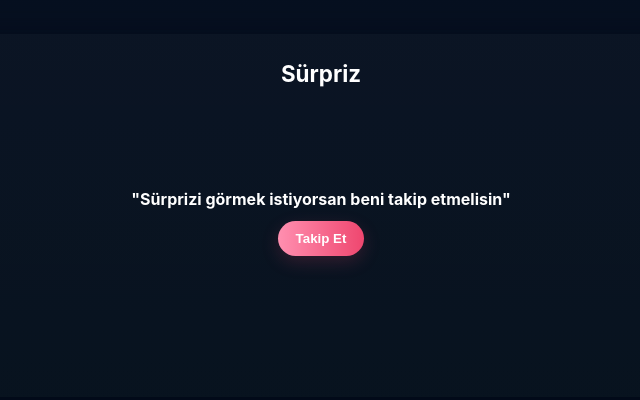
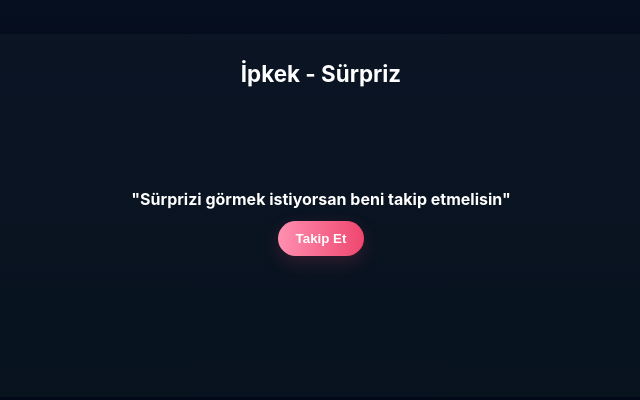
Before and after one commit to canerakinn/suprise, a plain HTML site: page index.html in a window 1280 px wide. Shown: the part 185-585 px from the top of the page, without its empty margins (319-959 px from the left). Drawn offline with Linux system fonts and the light colour scheme.

Commit message:
Update header text to include 'İpkek'

```diff
--- a/index.html
+++ b/index.html
@@ -45,7 +45,7 @@
 <body>
   <div class="wrap">
     <div class="card">
-      <h1>Sürpriz</h1>
+      <h1>İpkek - Sürpriz</h1>
 
       <div id="stage" class="stage">
         <!-- Stage content injected by JS -->
```
